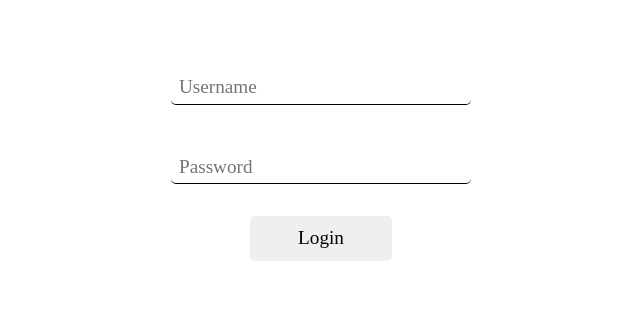
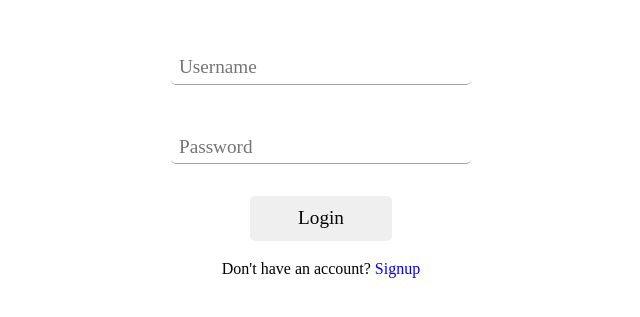
Before and after one commit to Ayoroq/uploader_frontend, a React (Vite) app: page /login in a window 1280 px wide. Shown: the part 273-590 px from the top of the page, without its empty margins (319-959 px from the left). Built offline with nearby package versions, Linux system fonts and the light colour scheme; no server answers.

Commit message:
Added more information to the login form

```diff
--- a/src/pages/Login.jsx
+++ b/src/pages/Login.jsx
@@ -1,12 +1,58 @@
 import styles from './Login.module.css'
+import {useState} from 'react'
+import { useNavigate } from 'react-router'
+import { useAuth } from '../context/AuthContext'
+
 export default function Login(){
+    const navigate = useNavigate();
+    const [error, setError] = useState(null);
+    const {login} = useAuth();
+    const [userData, setUserData] = useState({
+        username: '',
+        password: '',
+    })
+
+    function handleChange(e){
+        setUserData({
+            ...userData,
+            [e.target.name]: e.target.value
+        })
+    }
+
+    async function handleSubmit(e){
+        e.preventDefault();
+        const result = await login(userData.username, userData.password);
+        if(!result.success){
+            setError(result.error);
+        }
+    }
     return(
         <div className={styles.login}>
-            <form className={styles.loginform}>
-                <input  type="text" placeholder="Username" />
-                <input type="password" placeholder="Password" />
-                <button className={styles.loginbutton}>Login</button>
+            <form className={styles.loginform} onSubmit={handleSubmit}>
+                <input
+                    type="text"
+                    name="username"
+                    placeholder="Username"
+                    value={userData.username}
+                    onChange={handleChange}
+                    autoFocus
+                    required
+                />
+                <input
+                    type="password"
+                    name="password"
+                    placeholder="Password"
+                    value={userData.password}
+                    onChange={handleChange}
+                    required
+                    minLength={8}
+                />
+                <button type='submit' className={styles.loginbutton}>Login</button>
+                {error && <p className={styles.error}>{error}</p>}
             </form>
+            <div>
+                <p>Don't have an account? <span className={styles.signupSpan} onClick={() => navigate('/signup')}>Signup</span></p>
+            </div>
         </div>
     )
 }
--- a/src/pages/Login.module.css
+++ b/src/pages/Login.module.css
@@ -1,9 +1,13 @@
-.login{
+.login {
   height: 100vh;
+  display: flex;
+  flex-direction: column;
+  align-items: center;
+  justify-content: center;
+  gap: 1rem;
 }
 
-.loginform{
-    height: 100%;
+.loginform {
   display: flex;
   flex-direction: column;
   align-items: center;
@@ -11,18 +15,18 @@
   gap: 2rem;
 }
 
-input{
+input {
   padding: 1rem 0.5rem;
-    width: 300px;
+  width: clamp(250px, 300px, 50vw);
   font-size: 1.2rem;
   outline: none;
   border-radius: 5px;
   border: none;
-    border-bottom: 1px solid black;
+  border-bottom: 1px solid rgb(165, 165, 165);
   padding-bottom: 0.1rem;
 }
 
-.loginbutton{
+.loginbutton {
   padding: 0.5rem 3rem;
   border: none;
   cursor: pointer;
@@ -31,7 +35,16 @@ input{
   transition: backgorund-color 0.3s ease, transform 0.3s ease;
 }
 
-.loginbutton:hover{
+.loginbutton:hover {
   background-color: rgb(229, 229, 229);
   transform: translateY(-3px);
 }
+
+.signupSpan {
+  cursor: pointer;
+  color: blue;
+}
+
+.error {
+  color: red;
+}
```
Lines whose indentation alone changed are shown as unchanged.
